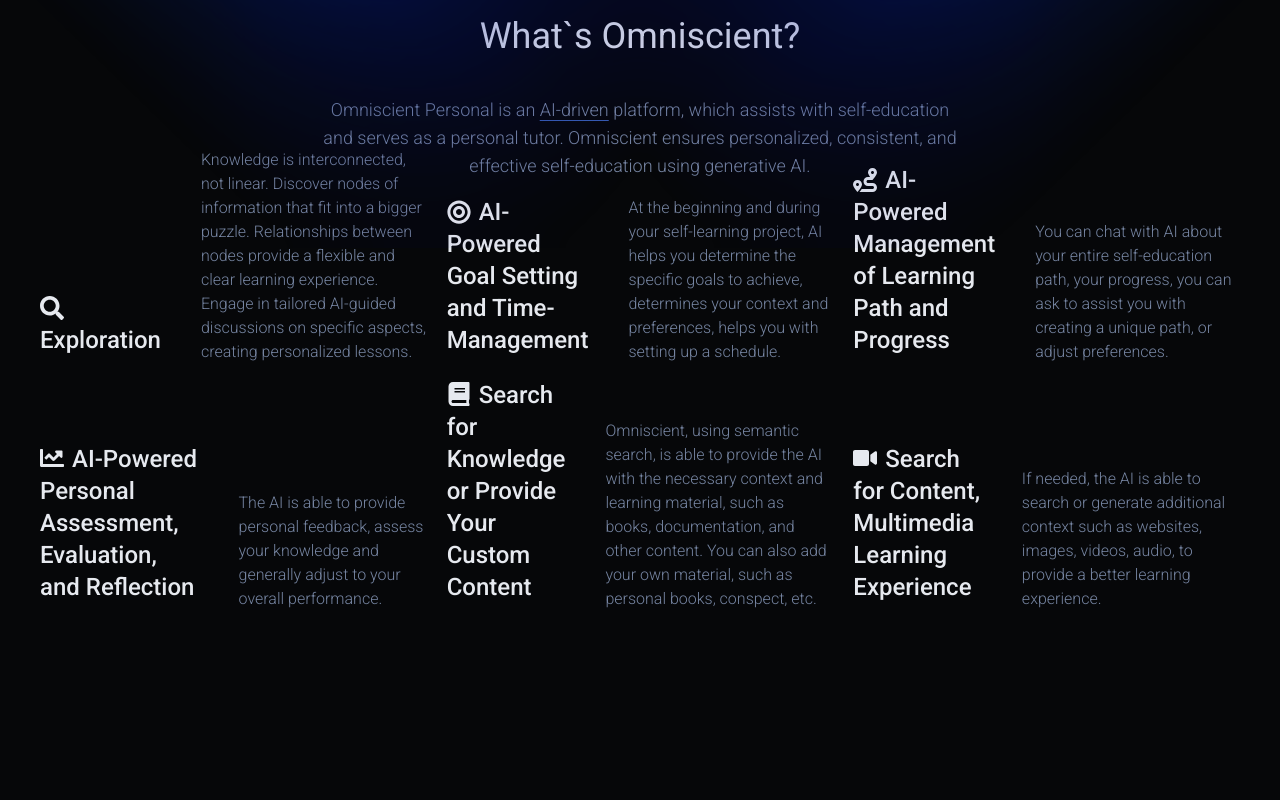
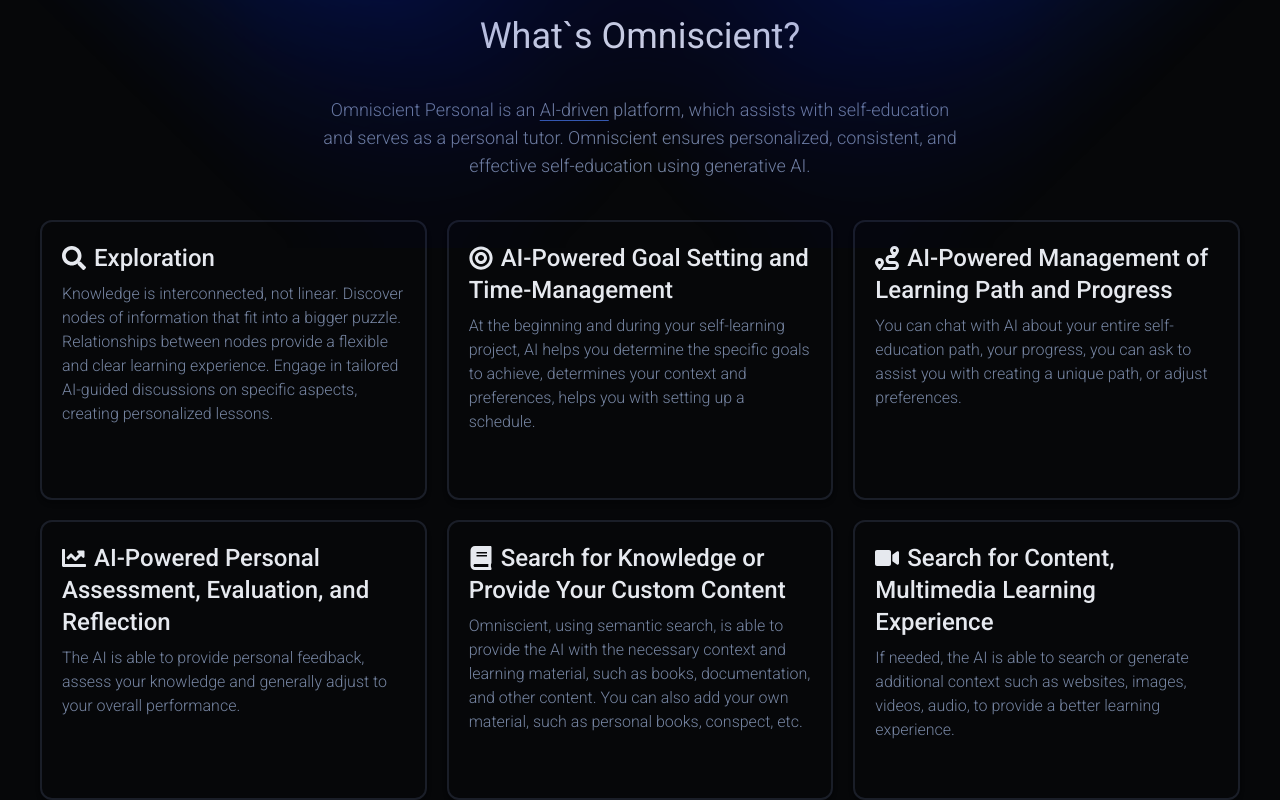
Before and after one commit to Lavryniukk/omniscent-frontend, a Next.js app: page / in a window 1280 px wide. Shown: the part 752-1552 px from the top of the page. Before the commit the page ends 1440 px from the top, so only its background shows below. Built offline with nearby package versions, Linux system fonts and the light colour scheme.

Commit message:
Minor bug fix

```diff
--- a/app/globals.css
+++ b/app/globals.css
@@ -64,7 +64,7 @@ body {
   @apply text-text font-roboto font-medium text-lg md:text-xl lg:text-2xl 2xl:text-3xl mb-2;
 }
 .features-container {
-  @apply w-full flex flex-row justify-center space-x-10 items-end mx-auto h-2/3 max-h-[600px];
+  @apply p-5 shadow-md hover:border-accent h-fit md:min-h-md lg:min-h-lg xl:min-h-md transition-colors duration-300 bg-transparent border-2 border-secondary rounded-xl;
 }
 
 .rotated {
```
